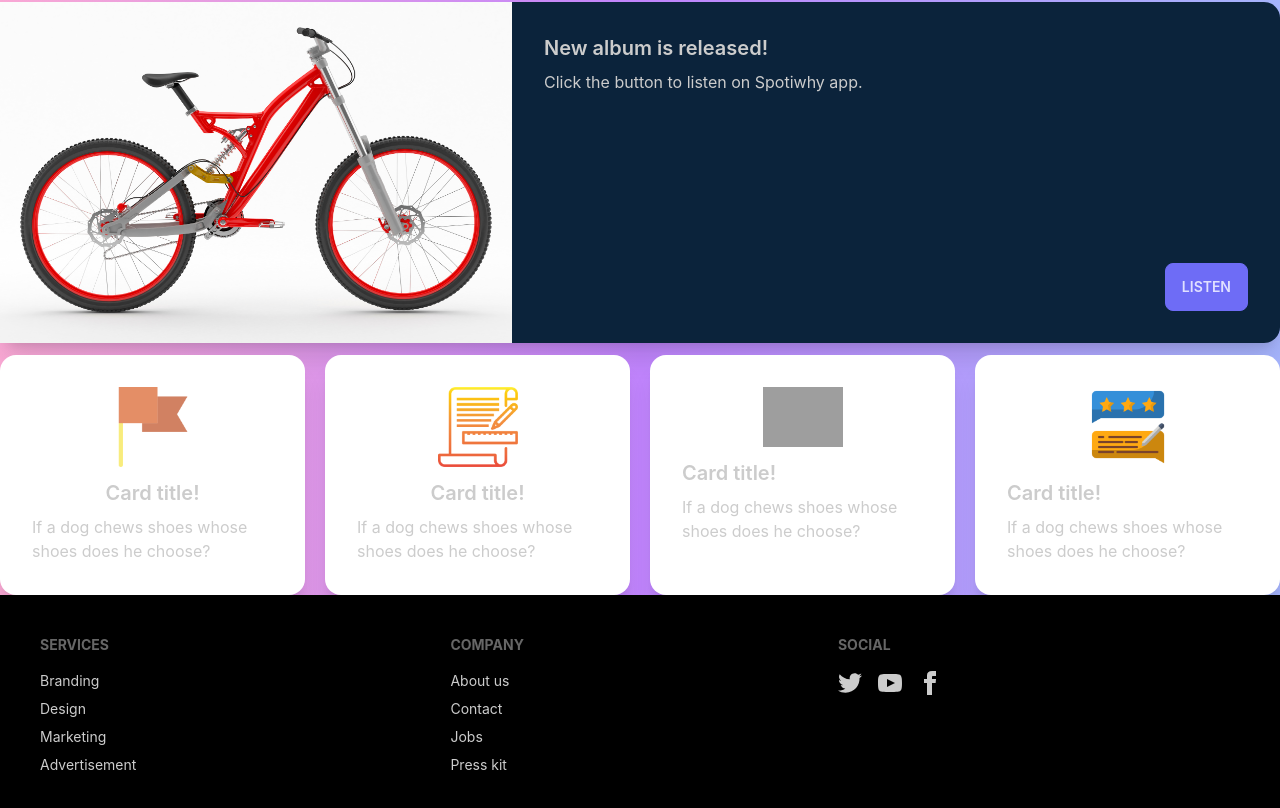
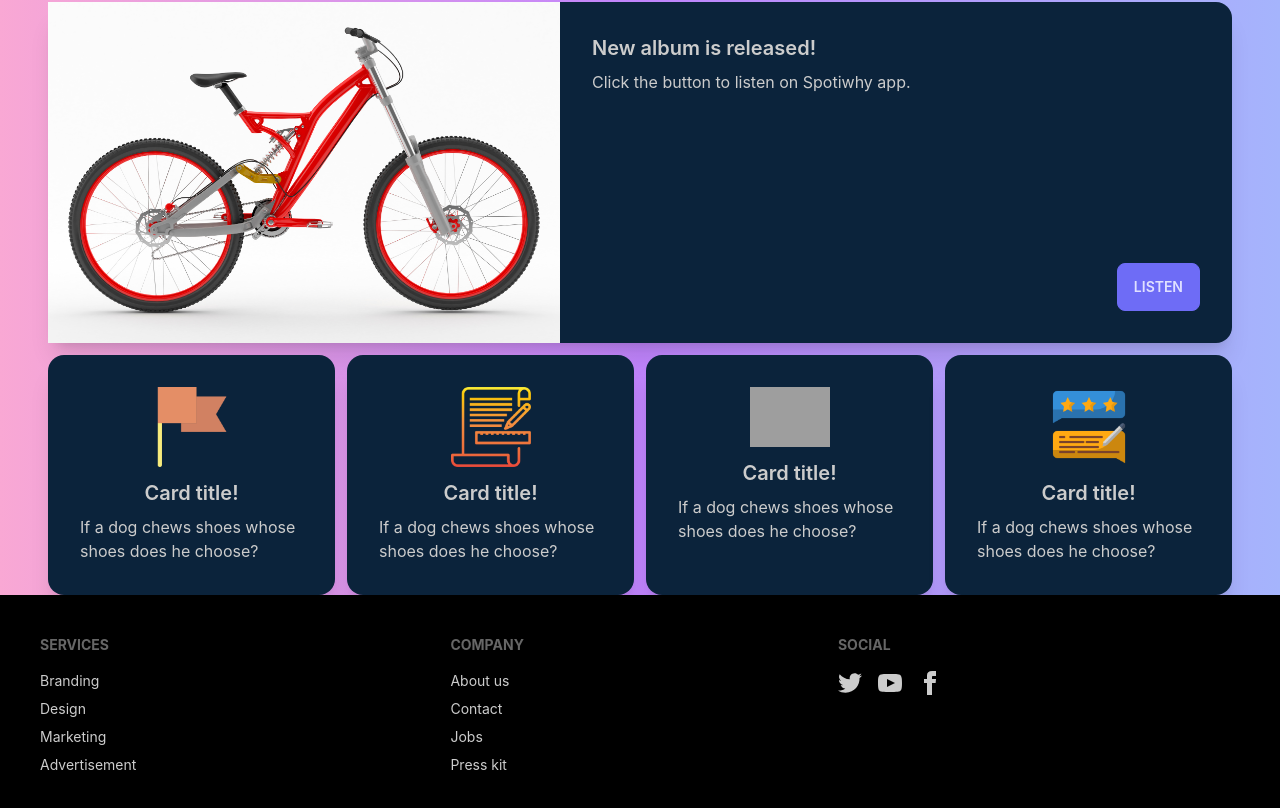
Before and after one commit to owakeelAhmmed/Assignment-12, a React (Create React App) app: page / in a window 1280 px wide. Shown: the part 1844-2652 px from the top of the page. Built offline with nearby package versions, Linux system fonts and the light colour scheme; grey boxes are pictures that could not be loaded.

Commit message:
Summary cards make done

```diff
--- a/src/App.js
+++ b/src/App.js
@@ -6,7 +6,7 @@ import Navbar from './Pages/Shared/Navbar';
 
 function App() {
     return (
-      <section>
+      <section className='max-w-7xl mx-auto'>
          <Navbar/>
           <Routes>
             <Route path="/" element={<Home/>} />
--- a/src/Pages/Login/Login.js
+++ b/src/Pages/Login/Login.js
@@ -3,7 +3,15 @@ import React from 'react';
 const Login = () => {
   return (
     <div>
-      <h1>hello</h1>
+      <div class="card w-96 bg-base-100 shadow-xl">
+          <div class="card-body">
+            <h2 class="card-title">Card title!</h2>
+            <p>If a dog chews shoes whose shoes does he choose?</p>
+            <div class="card-actions justify-end">
+              <button class="btn btn-primary">Buy Now</button>
+            </div>
+          </div>
+        </div>
     </div>
   );
 };
--- a/src/Pages/Summary/Summary.js
+++ b/src/Pages/Summary/Summary.js
@@ -6,7 +6,7 @@ import Cards from '../Summary/cards';
 
 const Summary = () => {
   return (
-    <section className=' bg-gradient-to-r from-pink-300  via-purple-400 to-indigo-300 '>
+    <section className=' bg-gradient-to-r from-pink-300  via-purple-400 to-indigo-300 px-12'>
           <div className=''>
             <h1 className='text-primary text-4xl text-center font-bold'>Project Summary</h1>
           </div>
--- a/src/Pages/Summary/cards.js
+++ b/src/Pages/Summary/cards.js
@@ -8,8 +8,8 @@ import img4 from '../../Images/feedback.png';
 const cards = () => {
   return (
     <section>
-        <div className='flex gap-5'>
-        <div class="card w-96 bg-base-100 shadow-xl">
+        <div className='flex sm:grid-cols-1 md:grid-cols-3 lg:grid-cols-4 gap-3 '>
+        <div class="card w-96 bg-primary shadow-xl">
               <div class="card-body">
                 <div className="flex justify-center">
                 <img className=' w-20' src={img1} alt="" />
@@ -18,7 +18,7 @@ const cards = () => {
                 <p className='justify-center'>If a dog chews shoes whose shoes does he choose?</p>
               </div>
             </div>
-          <div class="card w-96 bg-base-100 shadow-xl">
+          <div class="card w-96 bg-primary shadow-xl">
               <div class="card-body">
                 <div className="flex justify-center">
                 <img className=' w-20' src={img2} alt="" />
@@ -27,22 +27,22 @@ const cards = () => {
                 <p className='justify-center'>If a dog chews shoes whose shoes does he choose?</p>
               </div>
             </div>
-          <div class="card w-96 bg-base-100 shadow-xl">
+          <div class="card w-96 bg-primary shadow-xl">
               <div class="card-body">
                 <div className="flex justify-center">
                 <img className=' w-20' src={img3} alt="" />
                 </div>
-                <h2 class="card-title mt-1">Card title!</h2>
-                <p>If a dog chews shoes whose shoes does he choose?</p>
+                <h2 class="card-title justify-center mt-1">Card title!</h2>
+                <p className='justify-center'>If a dog chews shoes whose shoes does he choose?</p>
               </div>
             </div>
-          <div class="card w-96 bg-base-100 shadow-xl">
+          <div class="card w-96 bg-primary shadow-xl">
               <div class="card-body">
                 <div className="flex justify-center">
                 <img className=' w-20' src={img4} alt="" />
                 </div>
-                <h2 class="card-title  mt-1">Card title!</h2>
-                <p>If a dog chews shoes whose shoes does he choose?</p>
+                <h2 class="card-title justify-center  mt-1">Card title!</h2>
+                <p className="justify-center">If a dog chews shoes whose shoes does he choose?</p>
               </div>
             </div>
         </div>
```
